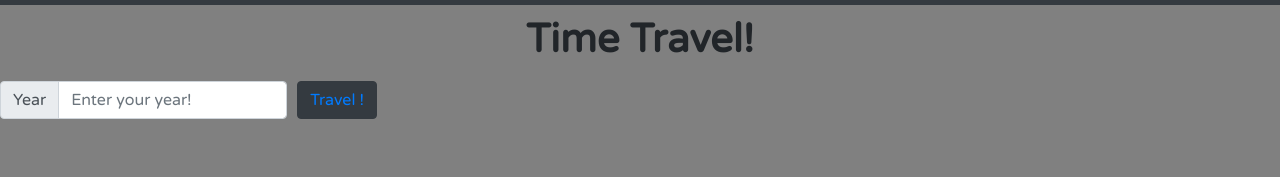
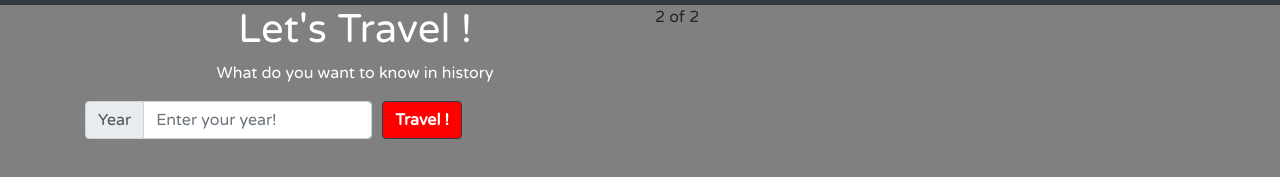
Before and after one commit to zerotype005/Time_traveller, a plain HTML site: page index.html in a window 1280 px wide. Shown: the part 81-258 px from the top of the page. Drawn offline with nearby package versions, Linux system fonts and the light colour scheme.

Commit message:
left head

```diff
--- a/index.html
+++ b/index.html
@@ -1,11 +1,10 @@
 <!doctype html>
 <html lang="en">
   <head>
-    <!-- Required meta tags -->
     <meta charset="utf-8">
     <meta name="viewport" content="width=device-width, initial-scale=1, shrink-to-fit=no">
 
-    <!-- Bootstrap CSS -->
+
     <link rel="stylesheet" href="https://stackpath.bootstrapcdn.com/bootstrap/4.5.2/css/bootstrap.min.css" integrity="sha384-JcKb8q3iqJ61gNV9KGb8thSsNjpSL0n8PARn9HuZOnIxN0hoP+VmmDGMN5t9UJ0Z" crossorigin="anonymous">
     <link rel="stylesheet" href="style.css">
     <link href="https://fonts.googleapis.com/css2?family=Varela+Round&display=swap" rel="stylesheet">
@@ -32,7 +31,11 @@
         </ul>
       </div>
     </nav>
-    <h1 class="head1"><b>Time Travel!</b></h1>
+    <div class="container">
+      <div class="row">
+        <div class="col">
+          <h1 class="head1">Let's Travel !</h1>
+          <p class="phead">What do you want to know in history</p>
           <form>
             <div class="form-row align-items-center">
 
@@ -46,16 +49,24 @@
                 </div>
               </div>
               <div class="col-auto">
-            <button type="submit" class="btn btn-dark mb-2"><a href="travel.html">Travel !</a></button>
+                <button type="submit" class="btn btn-dark mb-2"><a class="btn-text1" href="travel.html"><b>Travel !</b></a></button>
               </div>
             </div>
           </form>
+        </div>
+        <div class="col">
+          2 of 2
+        </div>
+      </div>
+      </div>
 
 
-    <!-- Optional JavaScript -->
-    <!-- jQuery first, then Popper.js, then Bootstrap JS -->
+
+
+
     <script src="https://code.jquery.com/jquery-3.5.1.slim.min.js" integrity="sha384-DfXdz2htPH0lsSSs5nCTpuj/zy4C+OGpamoFVy38MVBnE+IbbVYUew+OrCXaRkfj" crossorigin="anonymous"></script>
     <script src="https://cdn.jsdelivr.net/npm/popper.js@1.16.1/dist/umd/popper.min.js" integrity="sha384-9/reFTGAW83EW2RDu2S0VKaIzap3H66lZH81PoYlFhbGU+6BZp6G7niu735Sk7lN" crossorigin="anonymous"></script>
     <script src="https://stackpath.bootstrapcdn.com/bootstrap/4.5.2/js/bootstrap.min.js" integrity="sha384-B4gt1jrGC7Jh4AgTPSdUtOBvfO8shuf57BaghqFfPlYxofvL8/KUEfYiJOMMV+rV" crossorigin="anonymous"></script>
+
   </body>
 </html>
--- a/style.css
+++ b/style.css
@@ -4,9 +4,30 @@ body{
 }
 .head1{
     text-align: center;
-    padding: 10px;
+    color: white;
+
+}
+.phead{
+    color: white;
+    text-align: center;
 }
 .navsel{
     text-decoration: underline;
     text-decoration-color: red;
 }
+.f1{
+    align-items: center;
+}
+.btn-dark{
+    background-color: red;
+}
+.btn-dark:hover{
+    background-color: white;
+}
+
+.btn-text1{
+    color: white;
+}
+.btn-dark:hover:hover{
+    color: black;
+}
```
Lines whose indentation alone changed are shown as unchanged.
